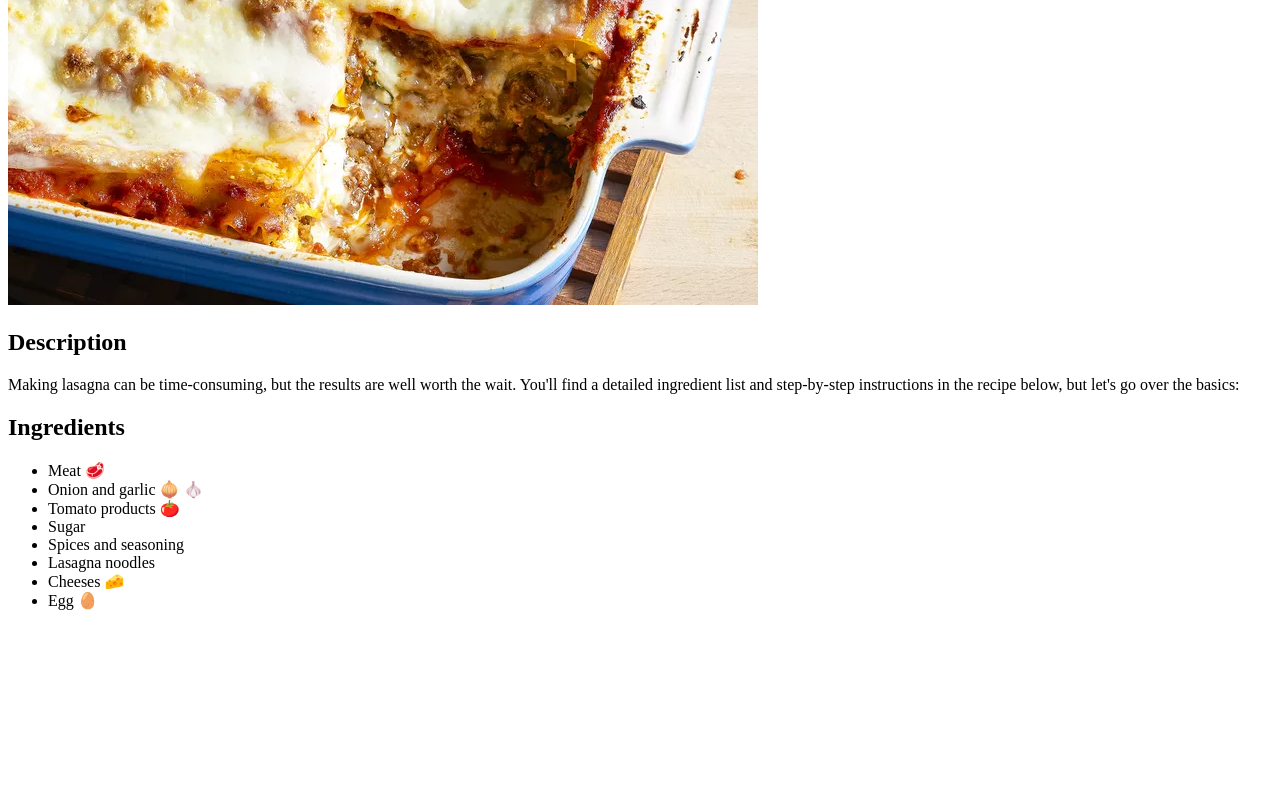
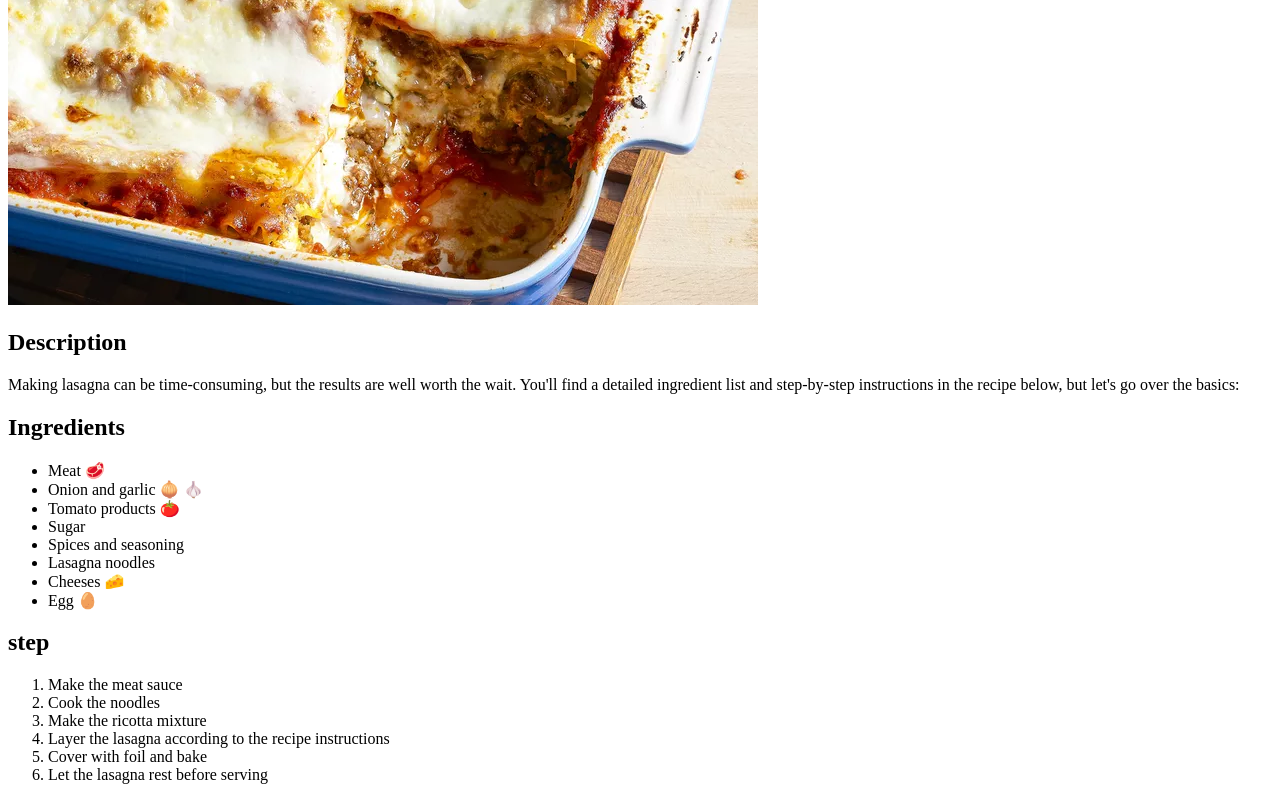
Before and after one commit to AbodAly/odin-recipes, a plain HTML site: page recipes/lasagna.html in a window 1280 px wide. Shown: the part 338-1138 px from the top of the page. Before the commit the page ends 964 px from the top, so only its background shows below. Drawn offline with Linux system fonts and the light colour scheme.

Commit message:
Add Step by step instruction

```diff
--- a/recipes/lasagna.html
+++ b/recipes/lasagna.html
@@ -25,5 +25,15 @@
         <li>Egg 🥚</li>
     </ul>
 
+    <h2>step</h2>
+    <ol>
+        <li>Make the meat sauce</li>
+        <li>Cook the noodles</li>
+        <li>Make the ricotta mixture</li>
+        <li>Layer the lasagna according to the recipe instructions</li>
+        <li>Cover with foil and bake</li>
+        <li>Let the lasagna rest before serving</li>
+    </ol>
+
 </body>
 </html>
```
